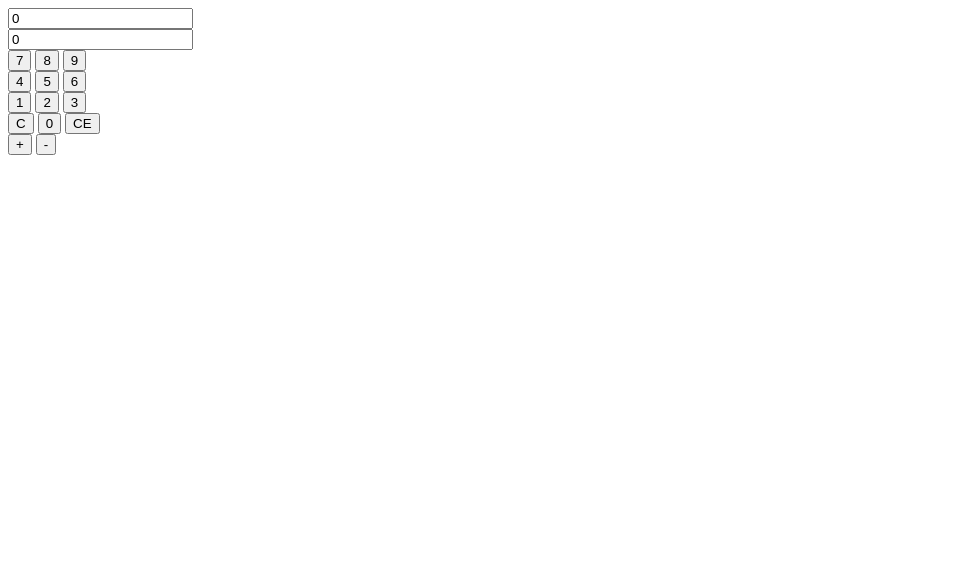
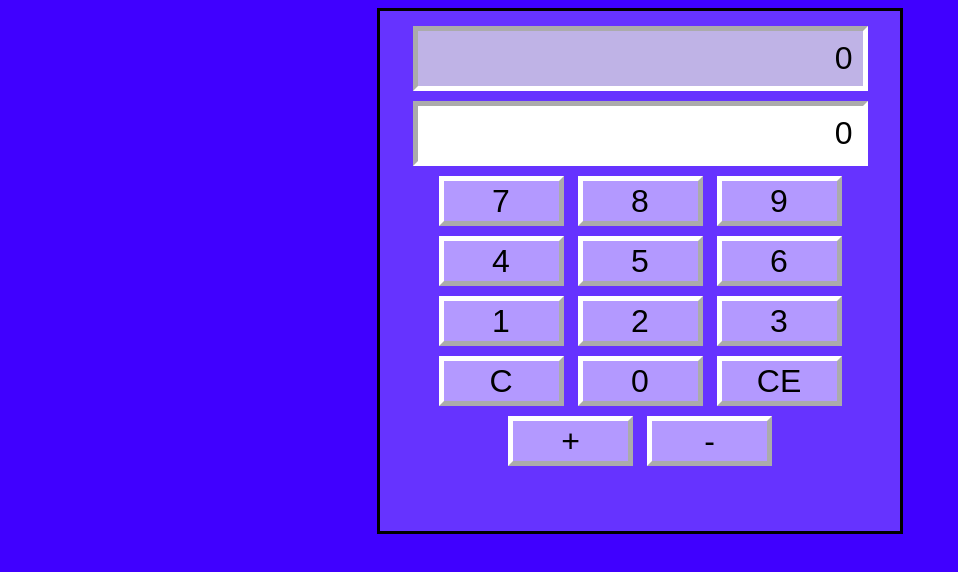
Before and after one commit to Tiago100h/Training_Guide_70-480, a plain HTML site: page Chapter 3 Getting started with JavaScript/Practice exercises/WebCalculator/default.html in a window 1280 px wide. Shown: the whole page, without its empty margins (0-958 px from the left). Drawn offline with Linux system fonts and the light colour scheme.

Commit message:
Chapter 4: Getting started with CSS3

```diff
--- /dev/null
+++ b/Chapter 3 Getting started with JavaScript/Practice exercises/WebCalculator/Content/default.css
@@ -0,0 +1,52 @@
+body {
+    background-color: hsl(255, 100%, 50%);
+}
+
+input {
+    width: 85%;
+    height: 7%;
+    text-align: right;
+    padding: 10px;
+    border: inset;
+}
+
+button {
+    background-color: hsl(255, 100%, 80%);
+    width: 25%;
+    height: 10%;
+    border: outset;
+}
+
+button:hover {
+    background-color: hsl(255, 100%, 90%)
+}
+
+button:active {
+    border: inset;
+    border-width: thick;
+    border-color: hsl(255, 100%, 100%);
+    background-color: hsl(255, 50%, 50%);
+}
+
+input, button {
+    font-family: Arial;
+    font-size: 24pt;
+    border-width: thick;
+    border-color: hsl(255, 100%, 100%);
+    margin: 5px;
+}
+
+[readonly] {
+    background-color: hsl(255, 50%, 80%);
+}
+
+#calculator {
+    border: solid;
+    background-color: hsl(255, 100%, 60%);
+    width: 500px;
+    height: 500px;
+    margin-left: auto;
+    margin-right: auto;
+    text-align: center;
+    padding: 10px;
+}
--- a/Chapter 3 Getting started with JavaScript/Practice exercises/WebCalculator/default.html
+++ b/Chapter 3 Getting started with JavaScript/Practice exercises/WebCalculator/default.html
@@ -6,9 +6,11 @@
     <meta name="viewport" content="width=device-width, initial-scale=1.0">
     <meta http-equiv="X-UA-Compatible" content="ie=edge">
     <title>Web Calculator</title>
+    <link rel="stylesheet" href="Content/default.css">
 </head>
 
 <body>
+    <div id="calculator">
         <input type="text" id="txtResult" readonly="readonly" /><br />
         <input type="text" id="txtInput" /><br />
         <button id="btn7">7</button>
@@ -25,6 +27,7 @@
         <button id="btnClearEntry">CE</button><br />
         <button id="btnPlus">+</button>
         <button id="btnMinus">-</button>
+    </div>
 
     <script src="Scripts/CalculatorLibrary.js"></script>
     <script type="text/javascript">
```
Lines whose indentation alone changed are shown as unchanged.
